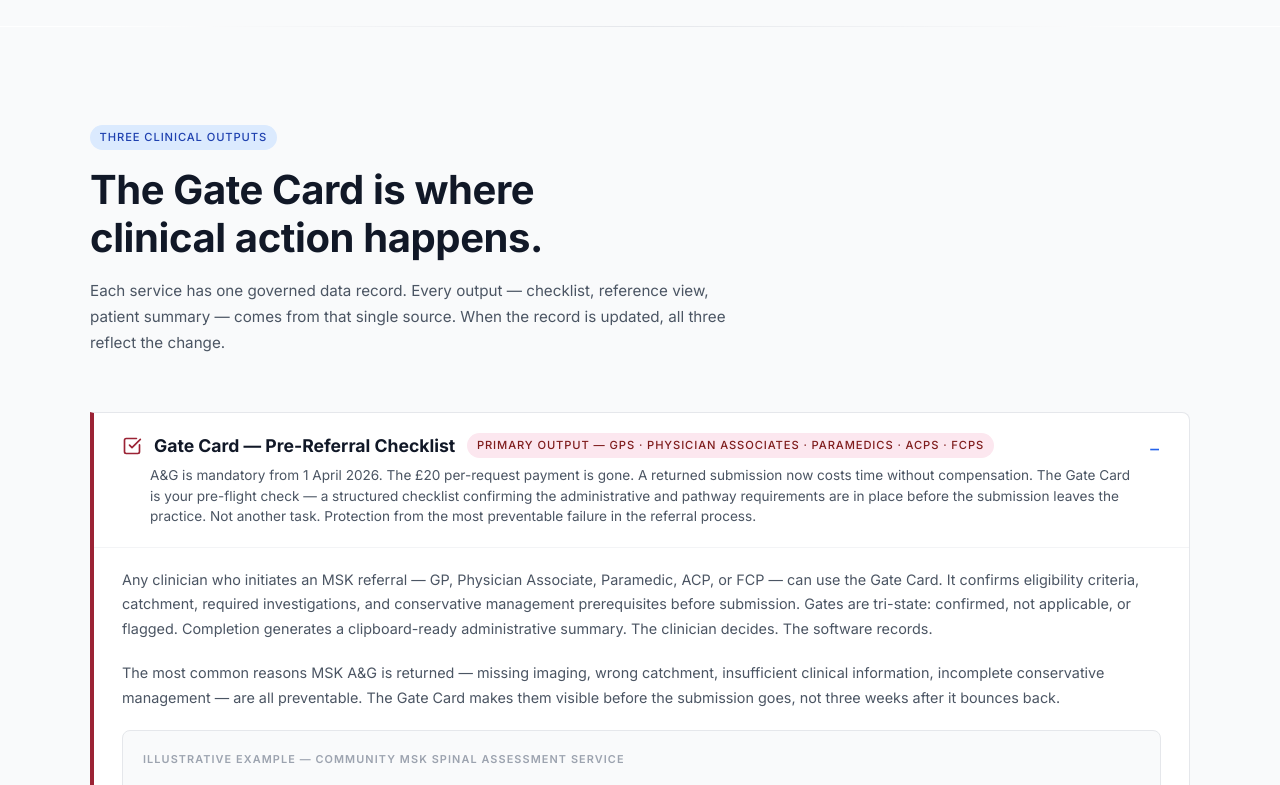
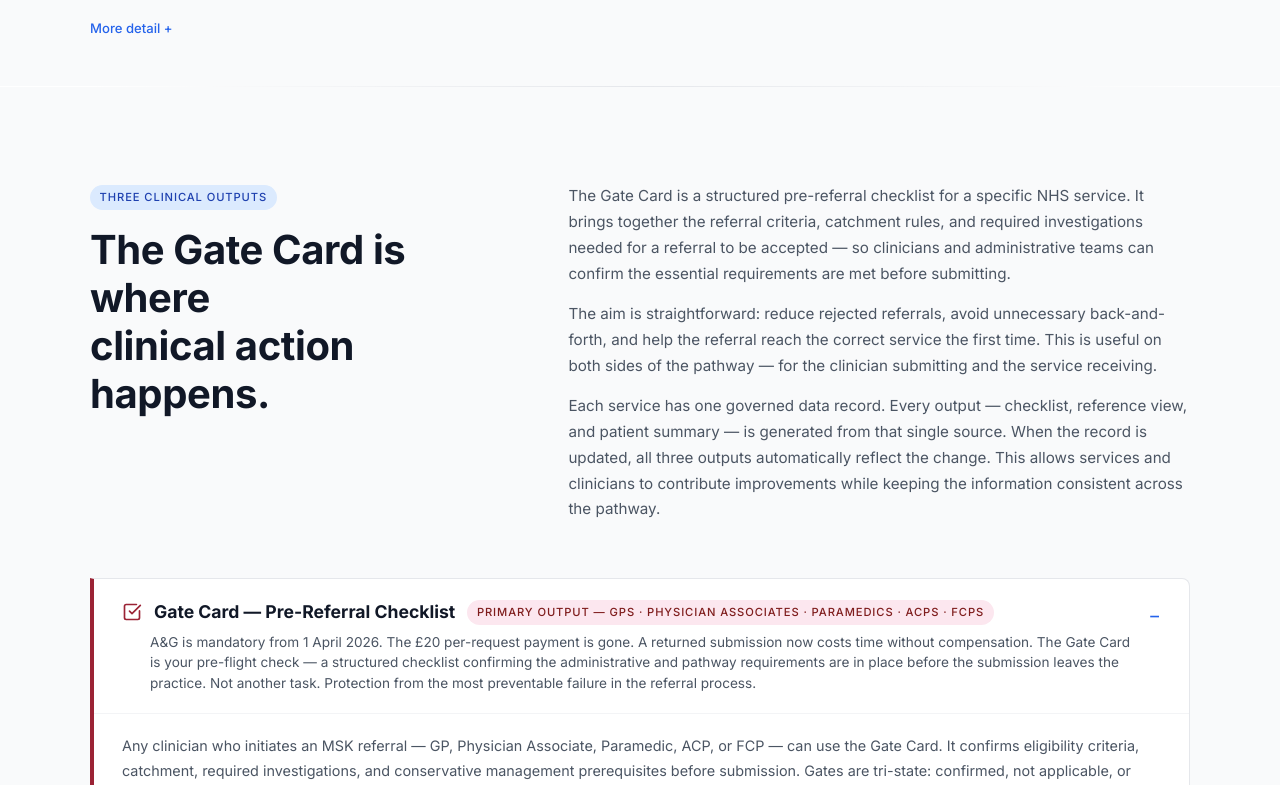
Before and after one commit to IntellTechSolutions/carequery-live-final, a React (Vite) app: page / in a window 1280 px wide. Shown: the part 1155-1940 px from the top of the page. Built offline with nearby package versions, Linux system fonts and the light colour scheme.

Commit message:
Update App.jsx

```diff
--- a/src/App.jsx
+++ b/src/App.jsx
@@ -1,5 +1,5 @@
 import React, { useState, useEffect } from 'react';
-import { Menu, X, ArrowRight, Mail, MapPin, FileText, CheckSquare, Users, GitBranch, Shield, ExternalLink, Check } from 'lucide-react';
+import { Menu, X, ArrowRight, Mail, MapPin, FileText, CheckSquare, Users, GitBranch, Shield, ExternalLink, Check, Compass, Layers, Handshake } from 'lucide-react';
 
 const CareQueryWebsite = () => {
   const [isMenuOpen, setIsMenuOpen] = useState(false);
@@ -160,6 +160,9 @@ const CareQueryWebsite = () => {
       <section style={{ padding: '3rem 1.5rem', background: '#f9fafb' }}>
         <div style={{ maxWidth: '1100px', margin: '0 auto' }}>
           <div style={{ maxWidth: '720px' }}>
+            <div style={{ width: '44px', height: '44px', borderRadius: '12px', background: '#eff6ff', display: 'flex', alignItems: 'center', justifyContent: 'center', marginBottom: '1rem' }}>
+              <Compass size={22} color="#2563eb" />
+            </div>
             <span className="tag tag-blue" style={{ marginBottom: '1rem', display: 'inline-block' }}>Current Scope</span>
             <div style={{ display: 'grid', gridTemplateColumns: '1fr 1fr', gap: '0.75rem', marginBottom: '1.25rem' }}>
               {[
@@ -202,14 +205,24 @@ const CareQueryWebsite = () => {
       {/* What It Does */}
       <section id="what-it-does" style={{ padding: '6rem 1.5rem', background: '#f9fafb' }}>
         <div style={{ maxWidth: '1100px', margin: '0 auto' }}>
-          <div style={{ maxWidth: '640px', marginBottom: '3.5rem' }}>
-            <span className="tag tag-blue" style={{ marginBottom: '1rem', display: 'inline-block' }}>Three Clinical Outputs</span>
-            <h2 className="heading" style={{ fontSize: 'clamp(1.8rem, 4vw, 2.5rem)', lineHeight: 1.2, color: '#111827', marginBottom: '1rem', letterSpacing: '-0.01em' }}>
-              The Gate Card is where<br />clinical action happens.
-            </h2>
-            <p className="body-text" style={{ fontSize: '0.95rem', lineHeight: 1.7, color: '#4b5563', fontWeight: 400 }}>
-              Each service has one governed data record. Every output — checklist, reference view, patient summary — comes from that single source. When the record is updated, all three reflect the change.
-            </p>
+          <div className="two-col" style={{ display: 'grid', gridTemplateColumns: '2fr 3fr', gap: '4rem', alignItems: 'start', marginBottom: '3.5rem' }}>
+            <div>
+              <span className="tag tag-blue" style={{ marginBottom: '1rem', display: 'inline-block' }}>Three Clinical Outputs</span>
+              <h2 className="heading" style={{ fontSize: 'clamp(1.8rem, 4vw, 2.5rem)', lineHeight: 1.2, color: '#111827', letterSpacing: '-0.01em' }}>
+                The Gate Card is where<br />clinical action happens.
+              </h2>
+            </div>
+            <div style={{ display: 'flex', flexDirection: 'column', gap: '0.9rem' }}>
+              <p className="body-text" style={{ fontSize: '0.95rem', lineHeight: 1.7, color: '#4b5563', fontWeight: 400 }}>
+                The Gate Card is a structured pre-referral checklist for a specific NHS service. It brings together the referral criteria, catchment rules, and required investigations needed for a referral to be accepted — so clinicians and administrative teams can confirm the essential requirements are met before submitting.
+              </p>
+              <p className="body-text" style={{ fontSize: '0.95rem', lineHeight: 1.7, color: '#4b5563', fontWeight: 400 }}>
+                The aim is straightforward: reduce rejected referrals, avoid unnecessary back-and-forth, and help the referral reach the correct service the first time. This is useful on both sides of the pathway — for the clinician submitting and the service receiving.
+              </p>
+              <p className="body-text" style={{ fontSize: '0.95rem', lineHeight: 1.7, color: '#4b5563', fontWeight: 400 }}>
+                Each service has one governed data record. Every output — checklist, reference view, and patient summary — is generated from that single source. When the record is updated, all three outputs automatically reflect the change. This allows services and clinicians to contribute improvements while keeping the information consistent across the pathway.
+              </p>
+            </div>
           </div>
 
           {/* Expandable output cards — Gate Card first */}
@@ -447,6 +460,9 @@ const CareQueryWebsite = () => {
         <div style={{ maxWidth: '1100px', margin: '0 auto' }}>
           <div className="two-col" style={{ display: 'grid', gridTemplateColumns: '1fr 1fr', gap: '4rem', alignItems: 'start', marginBottom: '3.5rem' }}>
             <div>
+              <div style={{ width: '44px', height: '44px', borderRadius: '12px', background: '#f1f5f9', display: 'flex', alignItems: 'center', justifyContent: 'center', marginBottom: '1rem' }}>
+                <Layers size={22} color="#475569" />
+              </div>
               <span className="tag tag-blue" style={{ marginBottom: '1rem', display: 'inline-block' }}>Technical Architecture</span>
               <h2 className="heading" style={{ fontSize: 'clamp(1.8rem, 4vw, 2.5rem)', lineHeight: 1.2, color: '#111827', marginBottom: '1rem', letterSpacing: '-0.01em' }}>
                 Simple by design.<br />No black box, no AI, no guesswork.
@@ -467,11 +483,12 @@ const CareQueryWebsite = () => {
                   { stat: '5 services', label: 'MSK services currently encoded in the proof-of-concept' },
                   { stat: '3 outputs', label: 'Gate Card, Service Card, and Journey Card — generated from a single Underlying Service Record wherever possible' },
                   { stat: '1 record', label: 'Underlying Service Record per service — the single governed source that powers all three outputs' },
+                  { stat: 'C&M ICB', label: 'Trialling MSK referral pathways across Cheshire and Merseyside Integrated Care Board' },
                   { stat: '1 Apr 2026', label: 'A&G mandatory under the 2026 GP contract — operational pathway requirements remain unstandardised across ICBs' },
                 ].map((item, i) => (
                   <React.Fragment key={i}>
-                    <span className="heading" style={{ fontSize: '1.2rem', color: '#374151', whiteSpace: 'nowrap', lineHeight: 1, padding: '0.65rem 0', borderBottom: i < 3 ? '1px solid #f3f4f6' : 'none', display: 'flex', alignItems: 'center' }}>{item.stat}</span>
-                    <span className="body-text" style={{ fontSize: '0.82rem', color: '#4b5563', lineHeight: 1.4, fontWeight: 400, padding: '0.65rem 0', borderBottom: i < 3 ? '1px solid #f3f4f6' : 'none', display: 'flex', alignItems: 'center' }}>{item.label}</span>
+                    <span className="heading" style={{ fontSize: '1.2rem', color: '#374151', whiteSpace: 'nowrap', lineHeight: 1, padding: '0.65rem 0', borderBottom: i < 4 ? '1px solid #f3f4f6' : 'none', display: 'flex', alignItems: 'center' }}>{item.stat}</span>
+                    <span className="body-text" style={{ fontSize: '0.82rem', color: '#4b5563', lineHeight: 1.4, fontWeight: 400, padding: '0.65rem 0', borderBottom: i < 4 ? '1px solid #f3f4f6' : 'none', display: 'flex', alignItems: 'center' }}>{item.label}</span>
                   </React.Fragment>
                 ))}
               </div>
@@ -574,15 +591,18 @@ const CareQueryWebsite = () => {
       <section id="get-involved" style={{ padding: '6rem 1.5rem', background: '#ffffff' }}>
         <div style={{ maxWidth: '1100px', margin: '0 auto' }}>
           <div style={{ maxWidth: '640px', marginBottom: '3rem' }}>
+            <div style={{ width: '44px', height: '44px', borderRadius: '12px', background: '#dcfce7', display: 'flex', alignItems: 'center', justifyContent: 'center', marginBottom: '1rem' }}>
+              <Handshake size={22} color="#16a34a" />
+            </div>
             <span className="tag tag-blue" style={{ marginBottom: '1rem', display: 'inline-block' }}>Collaboration</span>
             <h2 className="heading" style={{ fontSize: 'clamp(1.8rem, 4vw, 2.5rem)', lineHeight: 1.2, color: '#111827', marginBottom: '1rem', letterSpacing: '-0.01em' }}>
               The knowledge is yours.<br />Care Query is just the structure.
             </h2>
             <p className="body-text" style={{ fontSize: '0.95rem', lineHeight: 1.7, color: '#4b5563', fontWeight: 400 }}>
-              The most valuable thing this project can encode is the operational knowledge that experienced MSK clinicians and administrative staff carry but rarely write down — the nuance behind the criteria, the things that make a referral land well. That knowledge belongs to the clinicians and services running these pathways every day. Every voice helps.
+              The most valuable thing this project can encode is the operational knowledge that experienced clinicians and administrative staff carry but rarely write down — the nuance behind referral criteria, pathway expectations, and the details that make a referral land well. That knowledge belongs to the people running these services every day. Every voice helps.
             </p>
             <p className="body-text" style={{ fontSize: '0.95rem', lineHeight: 1.7, color: '#4b5563', fontWeight: 400, marginTop: '0.75rem' }}>
-              If you work in MSK pathways in Cheshire and Merseyside — as a GP, Physician Associate, Paramedic, ACP, FCP, physio, or service administrator — and you recognise this problem, a conversation is enough to start. No commitment required.
+              If you work anywhere along NHS referral pathways — as a GP, nurse, allied health professional, paramedic, ACP, physician associate, or service administrator — and recognise this problem, a conversation is enough to start. No commitment required.
             </p>
           </div>
 
```
